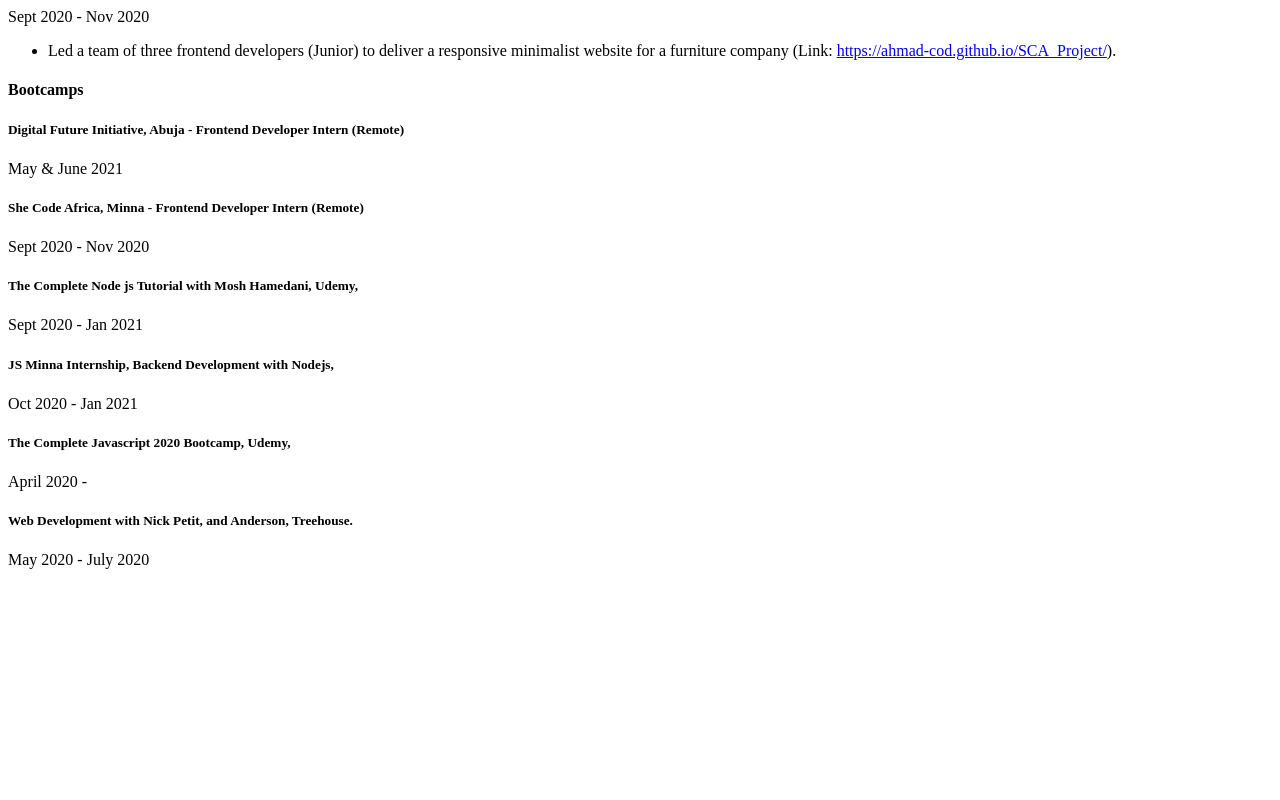
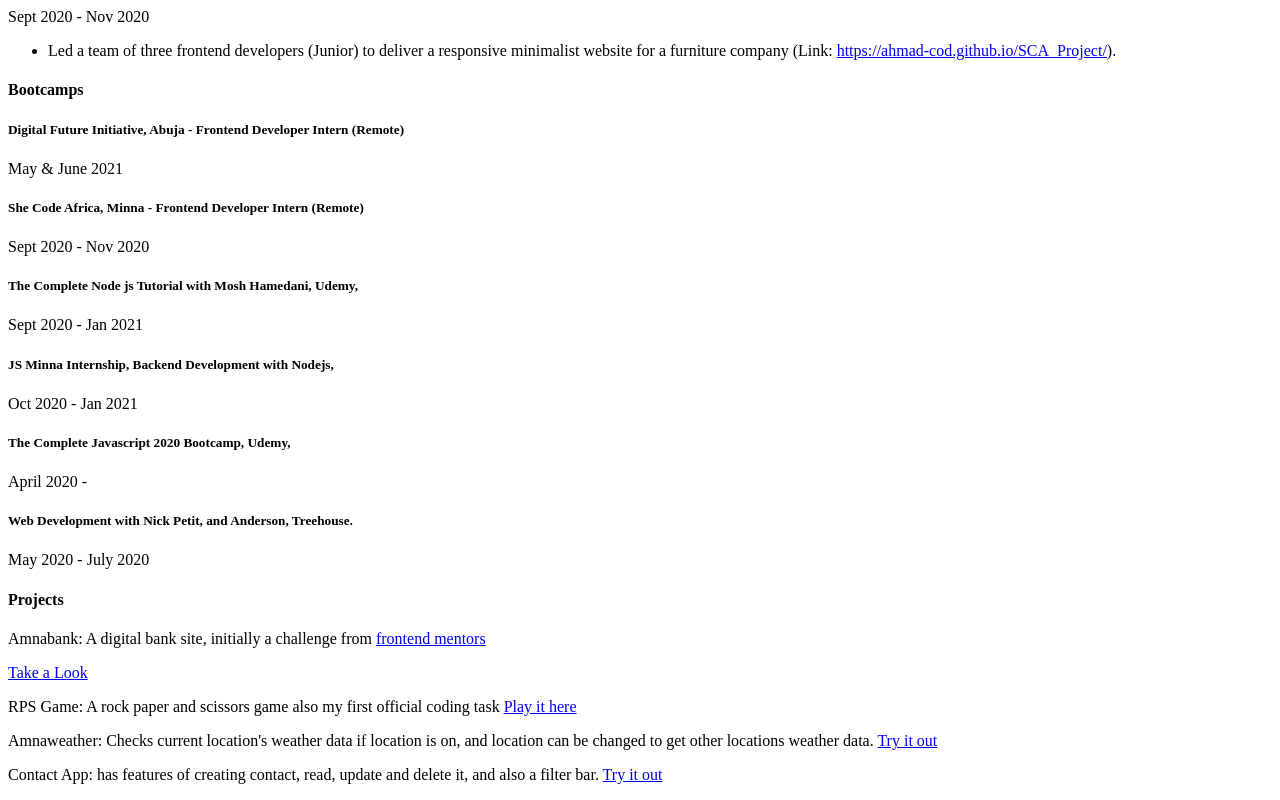
Before and after one commit to ahmad-cod/cv, a plain HTML site: page index.html in a window 1280 px wide. Shown: the part 842-1642 px from the top of the page. Before the commit the page ends 1419 px from the top, so only its background shows below. Drawn offline with Linux system fonts and the light colour scheme.

Commit message:
Add Projects section

```diff
--- a/index.html
+++ b/index.html
@@ -110,10 +110,31 @@
       </div>
     </div>
     <div id="projects">
-      <div class="proj one"></div>
-      <div class="proj two"></div>
-      <div class="proj three"></div>
-      <div class="proj four"></div>
+      <h4>Projects</h4>
+      <div class="proj one">
+        <p>
+          <span class="proj-title">Amnabank:</span> A digital bank site, initially a challenge from <a href="https://frontendmentor.io">frontend mentors</a>
+        </p>
+        <p class="link"><a href="https://amnabank.netlify.app">Take a Look</a></p>
+      </div>
+      <div class="proj two">
+        <p>
+          <span class="proj-title">RPS Game:</span> A rock paper and scissors game also my first official coding task <a href="https://ahmadrockgame.netlify.app">Play it here</a>
+        </p>
+        <!-- <p class="link"><a href="https://amnabank.netlify.app">amnabank</a></p> -->
+      </div>
+      <div class="proj three">
+        <p>
+          <span class="proj-title">Amnaweather:</span> Checks current location's weather data if location is on, and location can be changed to get other locations weather data.
+          <a href="https://amnaweather.netlify.app/">Try it out</a>
+        </p>
+      </div>
+      <div class="proj four">
+        <p>
+          <span class="proj-title">Contact App:</span> has features of creating contact, read, update and delete it, and also a filter bar.
+          <a href="https://amnaweather.netlify.app/">Try it out</a>
+        </p>
+      </div>
     </div>
   </div>
 </body>
```
